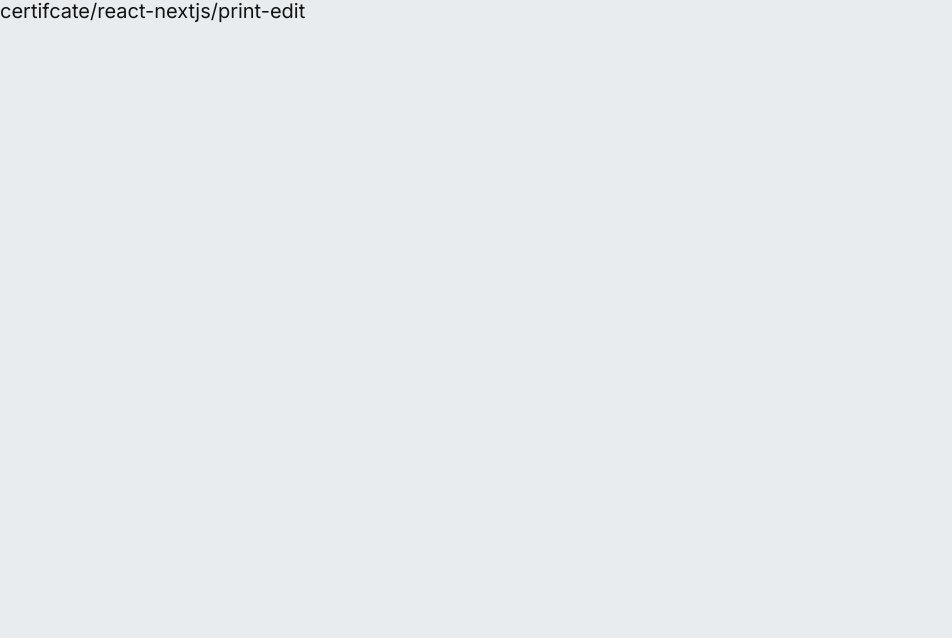
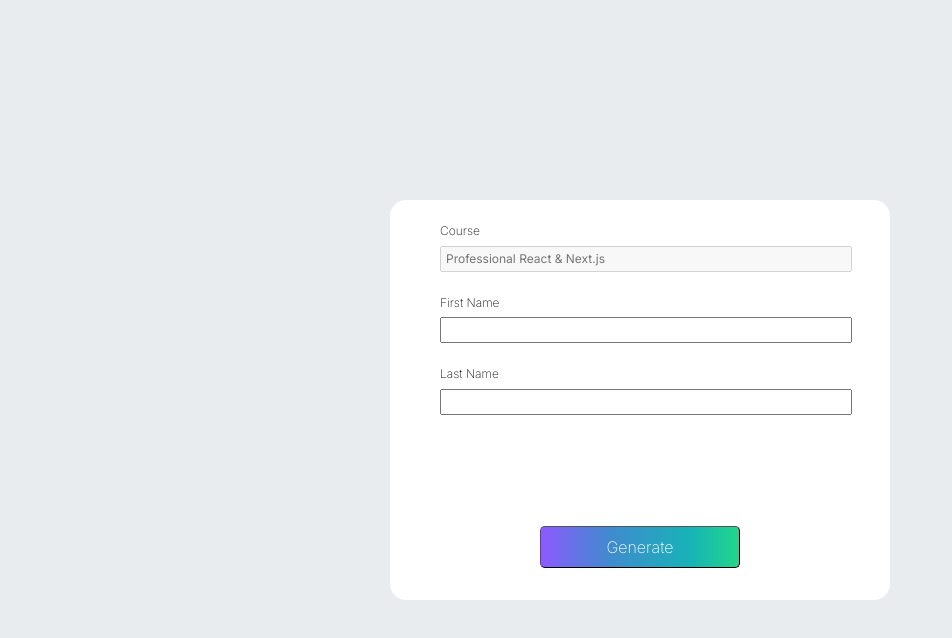
Before and after one commit to iyilmaz24/CertificateGenerator, a Next.js app: page /certificate/react-nextjs/print-edit in a window 1280 px wide. Shown: the top 638 px of the page, without its empty margins (0-952 px from the left). Built offline with nearby package versions, Linux system fonts and the light colour scheme.

Commit message:
npm i shadcn components, finish print-edit page mvp, add new styles

```diff
--- a/package.json
+++ b/package.json
@@ -10,6 +10,7 @@
   },
   "dependencies": {
     "@radix-ui/react-icons": "^1.3.0",
+    "@radix-ui/react-label": "^2.0.2",
     "@radix-ui/react-slot": "^1.0.2",
     "class-variance-authority": "^0.7.0",
     "clsx": "^2.1.1",
--- a/src/app/certificate/react-nextjs/print-edit/page.tsx
+++ b/src/app/certificate/react-nextjs/print-edit/page.tsx
@@ -1,3 +1,63 @@
+import { Button } from "@/components/ui/button";
+import { Input } from "@/components/ui/input";
+import { Label } from "@/components/ui/label";
+
 export default function Page() {
-  return <div>certifcate/react-nextjs/print-edit</div>;
+  return (
+    <main className="w-100 h-100 flex flex-column justify-center items-center">
+      <section
+        className="w-80 h-50 flex flex-column justify-center items-center content-block"
+        style={{ maxHeight: "min(400px, 50%)", width: "min(500px, 80%)" }}
+      >
+        <InputAndLabel
+          id="course"
+          displayText="Course"
+          locked={true}
+          courseName="Professional React & Next.js"
+        />
+
+        <InputAndLabel id="firstName" displayText="First Name" />
+
+        <InputAndLabel id="lastName" displayText="Last Name" />
+
+        <span className="h-100 w-100 flex flex-column items-center justify-end">
+          <Button
+            className="gradient-background gradient-button w-40 ma4 grow"
+            style={{ width: "max(40%, 135px)" }}
+          ></Button>
+        </span>
+      </section>
+    </main>
+  );
 }
+
+type inputAndLabelProps = {
+  id: string;
+  displayText: string;
+  locked?: boolean;
+  courseName?: string;
+};
+
+function InputAndLabel({
+  id,
+  displayText,
+  locked,
+  courseName,
+}: inputAndLabelProps) {
+  return (
+    <>
+      <span className="w-80 mt3">
+        <Label htmlFor={id} className="f7 flex justify-start fw2 mv2">
+          {displayText}
+        </Label>
+        <Input
+          id={id}
+          name={id}
+          disabled={locked}
+          placeholder={courseName}
+          className="f7 w-100 pa1"
+        />
+      </span>
+    </>
+  );
+}
--- a/src/app/certificate/react-nextjs/view/page.tsx
+++ b/src/app/certificate/react-nextjs/view/page.tsx
@@ -3,7 +3,7 @@ import { Button } from "@/components/ui/button";
 import cert_background from "/public/react-nextjs-cert.png";
 import { DownloadIcon, CopyIcon } from "@radix-ui/react-icons";
 
-const iconButtonStyles = "bn hover-bg-light-gray pv2 ph3";
+const iconButtonStyles = "bn hover-bg-light-gray pv2 ph3 grow";
 
 export default function Page() {
   return (
--- a/src/app/styles.scss
+++ b/src/app/styles.scss
@@ -25,3 +25,35 @@ $colorFontGray: #8c9198;
   overflow: hidden;
   text-overflow: ellipsis;
 }
+
+.content-block {
+  background-color: $colorWhiteBg;
+  border-radius: 1rem;
+}
+
+.gradient-background {
+  background-image: linear-gradient(
+    270deg,
+    #21d789 0%,
+    #18b2b7 25%,
+    #408bcf 65%,
+    #8c5aff 100%
+  );
+}
+
+.gradient-button {
+  color: $colorFontWhite;
+  border-radius: 0.3rem;
+  border-width: 0.06rem;
+  padding: 0.5rem 1rem;
+  font-weight: 200;
+  line-height: 1.5;
+  font-size: 1rem;
+}
+.gradient-button::after {
+  content: "Generate";
+}
+.gradient-button:hover::after {
+  content: "Congratulations!";
+  font-size: 0.9rem;
+}
--- /dev/null
+++ b/src/components/ui/input.tsx
@@ -0,0 +1,25 @@
+import * as React from "react";
+
+import { cn } from "@/lib/utils";
+
+export interface InputProps
+  extends React.InputHTMLAttributes<HTMLInputElement> {}
+
+const Input = React.forwardRef<HTMLInputElement, InputProps>(
+  ({ className, type, ...props }, ref) => {
+    return (
+      <input
+        type={type}
+        className={cn(
+          "flex h-10 w-full rounded-md border border-input bg-background px-3 py-2 text-sm ring-offset-background file:border-0 file:bg-transparent file:text-sm file:font-medium placeholder:text-muted-foreground focus-visible:outline-none focus-visible:ring-2 focus-visible:ring-ring focus-visible:ring-offset-2 disabled:cursor-not-allowed disabled:opacity-50",
+          className
+        )}
+        ref={ref}
+        {...props}
+      />
+    );
+  }
+);
+Input.displayName = "Input";
+
+export { Input };
--- /dev/null
+++ b/src/components/ui/label.tsx
@@ -0,0 +1,26 @@
+"use client"
+
+import * as React from "react"
+import * as LabelPrimitive from "@radix-ui/react-label"
+import { cva, type VariantProps } from "class-variance-authority"
+
+import { cn } from "@/lib/utils"
+
+const labelVariants = cva(
+  "text-sm font-medium leading-none peer-disabled:cursor-not-allowed peer-disabled:opacity-70"
+)
+
+const Label = React.forwardRef<
+  React.ElementRef<typeof LabelPrimitive.Root>,
+  React.ComponentPropsWithoutRef<typeof LabelPrimitive.Root> &
+    VariantProps<typeof labelVariants>
+>(({ className, ...props }, ref) => (
+  <LabelPrimitive.Root
+    ref={ref}
+    className={cn(labelVariants(), className)}
+    {...props}
+  />
+))
+Label.displayName = LabelPrimitive.Root.displayName
+
+export { Label }
```
Also changed, not shown: 1 other file (tests, documents, lock files or other folders).
